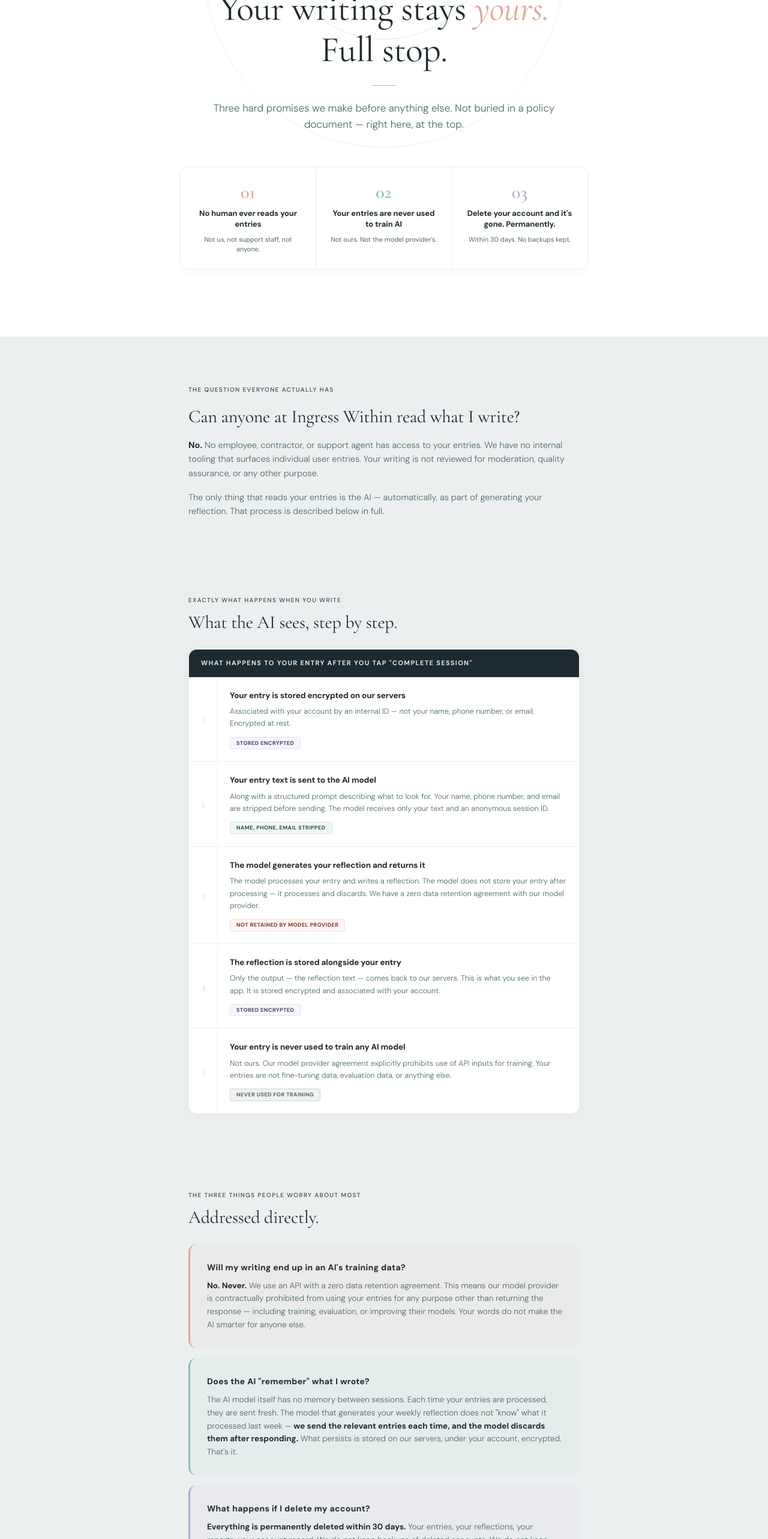
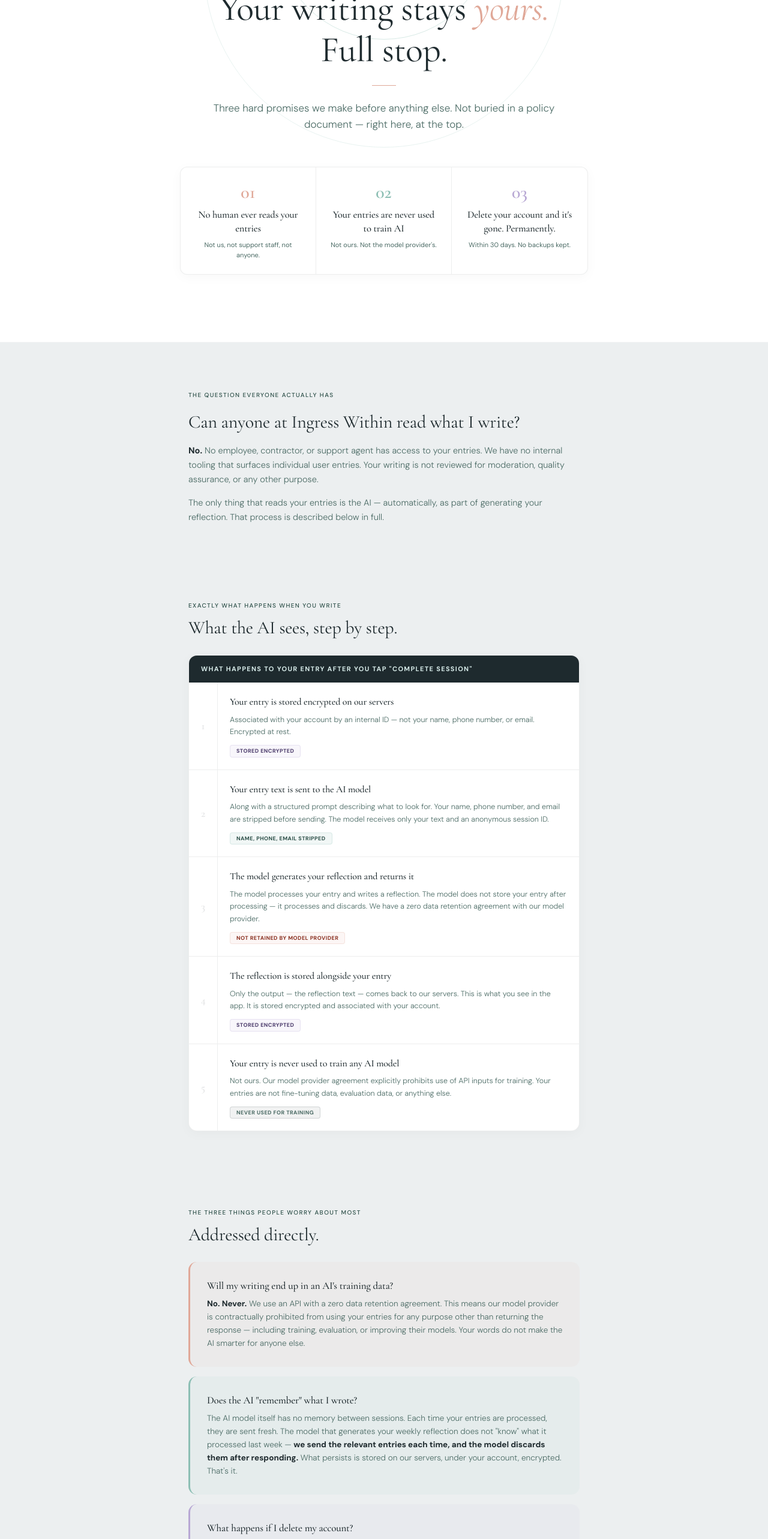
Before and after one commit to SiddheshCodes4554/ingress-within, a React (Vite) app: page /ai-data in a window 1280 px wide. Shown: the part 234-2800 px from the top of the page at 60% size. Built offline with nearby package versions, Linux system fonts and the light colour scheme.

Commit message:
feat: add AiDataPage to explain AI data security and retention policies

```diff
--- a/src/pages/AiDataPage.jsx
+++ b/src/pages/AiDataPage.jsx
@@ -229,7 +229,7 @@
                   <div className={`font-serif text-3xl font-bold ${promise.colorClass}`}>
                     {promise.num}
                   </div>
-                  <h3 className="font-sans text-xs md:text-[13px] font-semibold text-primary leading-snug">
+                  <h3 className="font-serif text-[15.5px] md:text-[16.5px] font-medium text-primary leading-snug">
                     {promise.label}
                   </h3>
                   <p className="font-sans text-[11px] text-mid leading-normal">
@@ -287,7 +287,7 @@
                     {step.num}
                   </div>
                   <div className="p-5 flex flex-col items-start gap-1.5 flex-1">
-                    <h4 className="font-sans text-[13.5px] font-semibold text-primary">
+                    <h4 className="font-serif text-[15px] md:text-[16px] font-medium text-primary">
                       {step.title}
                     </h4>
                     <p className="font-sans text-[12.5px] font-light text-mid leading-relaxed">
@@ -319,7 +319,7 @@
           <div className="space-y-4">
             {/* Callout 1 (Terra) */}
             <div className="bg-accent/7 border-l-3 border-accent rounded-premium p-6 md:p-7 space-y-2">
-              <h4 className="font-sans text-[13.5px] md:text-[14px] font-bold text-primary tracking-wide">
+              <h4 className="font-serif text-[15.5px] md:text-[17px] font-medium text-primary leading-snug">
                 Will my writing end up in an AI's training data?
               </h4>
               <p className="font-sans text-[13px] md:text-[13.5px] font-light text-mid leading-relaxed">
@@ -329,7 +329,7 @@
 
             {/* Callout 2 (Sage) */}
             <div className="bg-secondary/7 border-l-3 border-secondary rounded-premium p-6 md:p-7 space-y-2">
-              <h4 className="font-sans text-[13.5px] md:text-[14px] font-bold text-primary tracking-wide">
+              <h4 className="font-serif text-[15.5px] md:text-[17px] font-medium text-primary leading-snug">
                 Does the AI "remember" what I wrote?
               </h4>
               <p className="font-sans text-[13px] md:text-[13.5px] font-light text-mid leading-relaxed">
@@ -339,7 +339,7 @@
 
             {/* Callout 3 (Iris) */}
             <div className="bg-supporting/7 border-l-3 border-supporting rounded-premium p-6 md:p-7 space-y-2">
-              <h4 className="font-sans text-[13.5px] md:text-[14px] font-bold text-primary tracking-wide">
+              <h4 className="font-serif text-[15.5px] md:text-[17px] font-medium text-primary leading-snug">
                 What happens if I delete my account?
               </h4>
               <p className="font-sans text-[13px] md:text-[13.5px] font-light text-mid leading-relaxed">
@@ -349,7 +349,7 @@
 
             {/* Callout 4 (Neutral Dark) */}
             <div className="bg-primary/4 border-l-3 border-primary/50 rounded-premium p-6 md:p-7 space-y-2">
-              <h4 className="font-sans text-[13.5px] md:text-[14px] font-bold text-primary tracking-wide">
+              <h4 className="font-serif text-[15.5px] md:text-[17px] font-medium text-primary leading-snug">
                 Can I delete individual entries while staying on the platform?
               </h4>
               <p className="font-sans text-[13px] md:text-[13.5px] font-light text-mid leading-relaxed">
```
